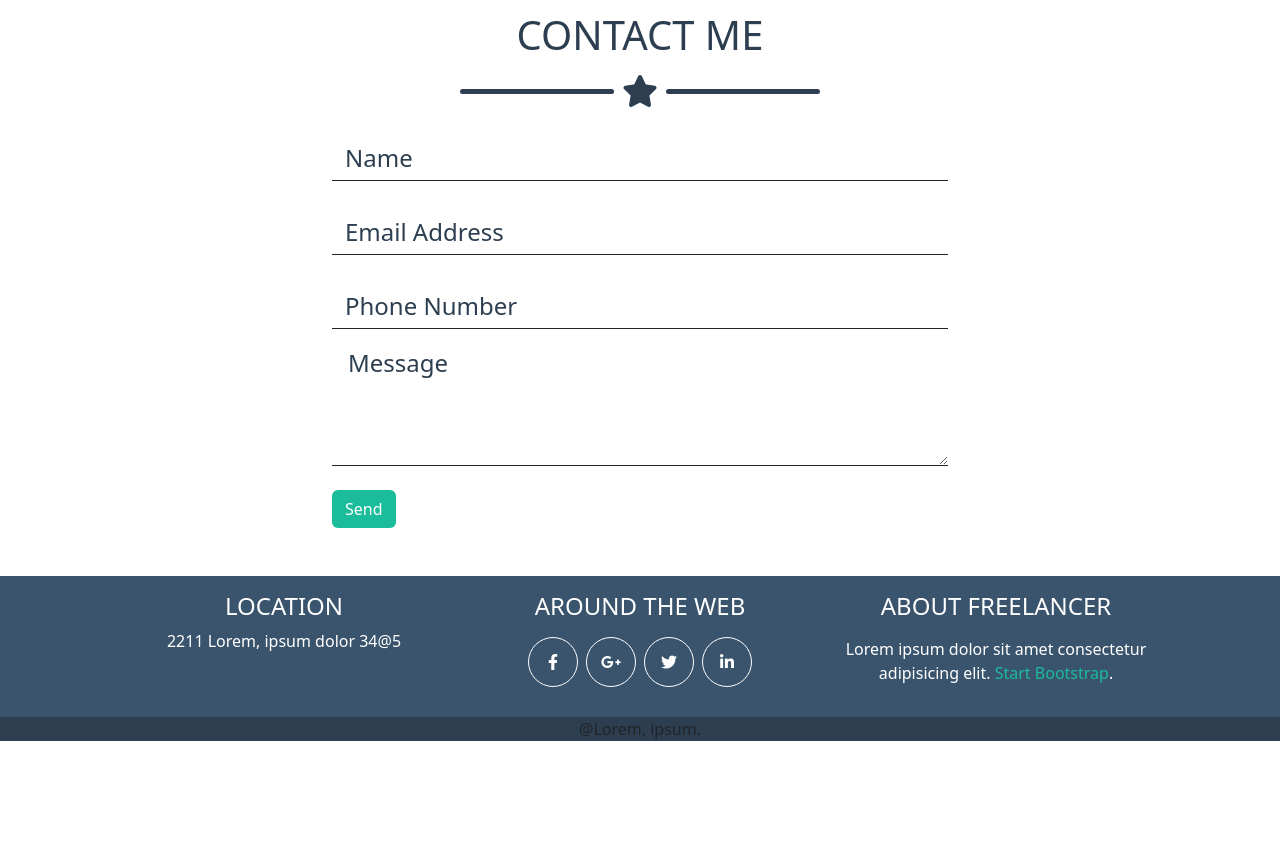
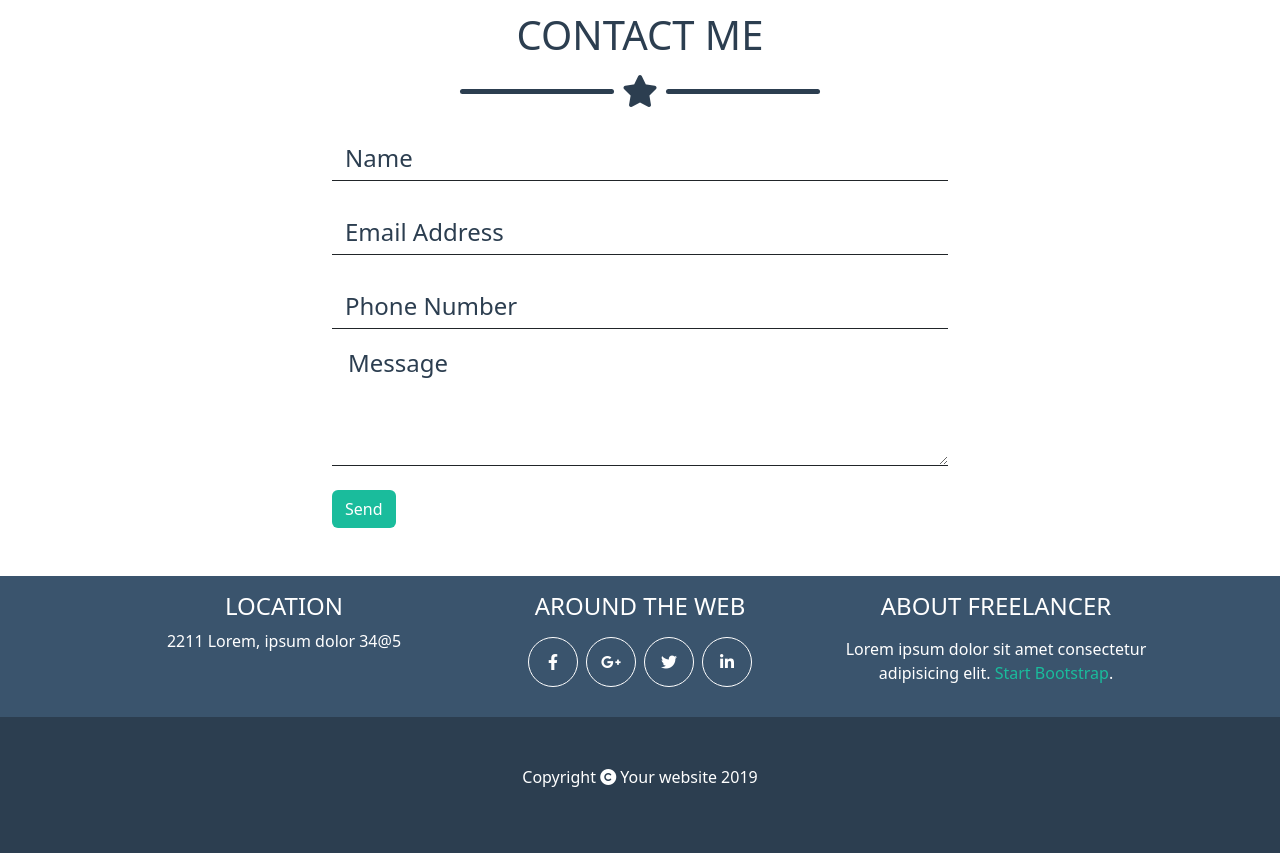
Before and after one commit to MatteoTarabella04/html-css-bootstrap-freelancer, a plain HTML site: page index.html in a window 1280 px wide. Shown: the part 1892-2745 px from the top of the page. Before the commit the page ends 2633 px from the top, so only its background shows below. Drawn offline with nearby package versions, Linux system fonts and the light colour scheme.

Commit message:
add footer bootmom elements

```diff
--- a/index.html
+++ b/index.html
@@ -253,8 +253,8 @@
                 </div>
             </div>
             <!-- /#footer_top -->
-            <div id="footer_bottom" class="text-center">
-                @Lorem, ipsum.
+            <div id="footer_bottom" class="text-white text-center py-5">
+                <p>Copyright <i class="fa fa-copyright" aria-hidden="true"></i> Your website 2019</p>
             </div>
             <!-- /#footer_bottom -->
         </footer>
```
